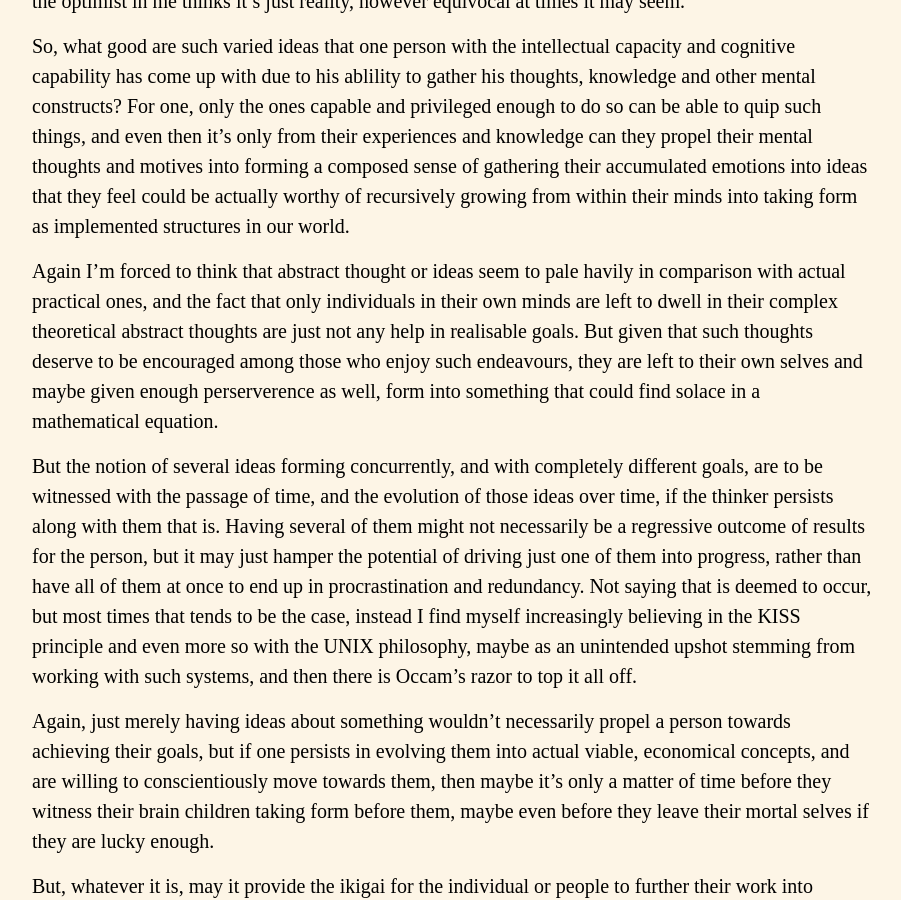
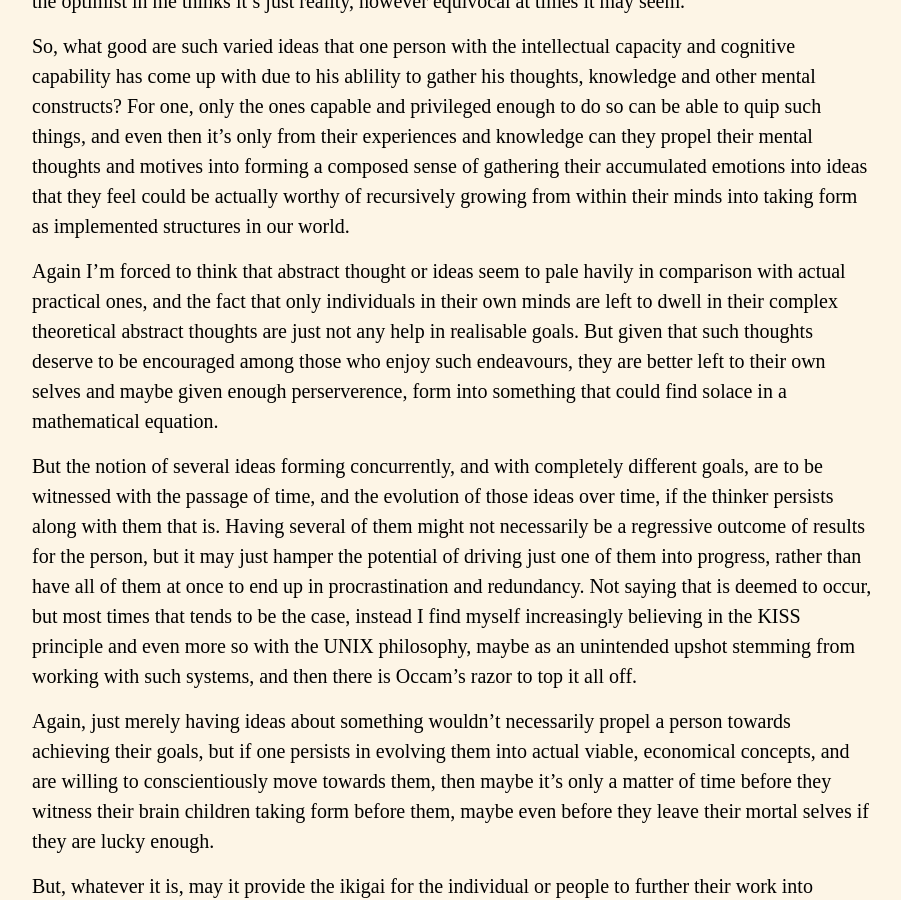
Before and after one commit to abvr/abvr.github.io, a Jekyll site: the page built from _posts/2019-09-02-idea.md, in a window 1280 px wide and 900 px high, scrolled down 2690 px. Shown: the whole window, without its empty margins (188-1089 px from the left). Built offline with Jekyll 4.4.1, drawn with Linux system fonts in a browser that asks for light colours.

Commit message:
Update 2019-09-02-idea.md

```diff
--- a/_posts/2019-09-02-idea.md
+++ b/_posts/2019-09-02-idea.md
@@ -58,7 +58,7 @@
 experiences and knowledge can they propel their mental thoughts and motives into forming a composed sense of gathering their accumulated emotions into ideas that they feel
 could be actually worthy of recursively growing from within their minds into taking form as implemented structures in our world.
 
-Again I'm forced to think that abstract thought or ideas seem to pale havily in comparison with actual practical ones, and the fact that only individuals in their own minds are left to dwell in their complex theoretical abstract thoughts are just not any help in realisable goals. But given that such thoughts deserve to be encouraged among those who enjoy such endeavours, they are left to their own selves and maybe given enough perserverence as well, form into something that could find solace in a mathematical equation.
+Again I'm forced to think that abstract thought or ideas seem to pale havily in comparison with actual practical ones, and the fact that only individuals in their own minds are left to dwell in their complex theoretical abstract thoughts are just not any help in realisable goals. But given that such thoughts deserve to be encouraged among those who enjoy such endeavours, they are better left to their own selves and maybe given enough perserverence, form into something that could find solace in a mathematical equation.
 
 But the notion of several ideas forming concurrently, and with completely different goals, are to be witnessed with the passage of time, and the evolution of those ideas
 over time, if the thinker persists along with them that is. Having several of them might not necessarily be a regressive outcome of results for the person,
```
